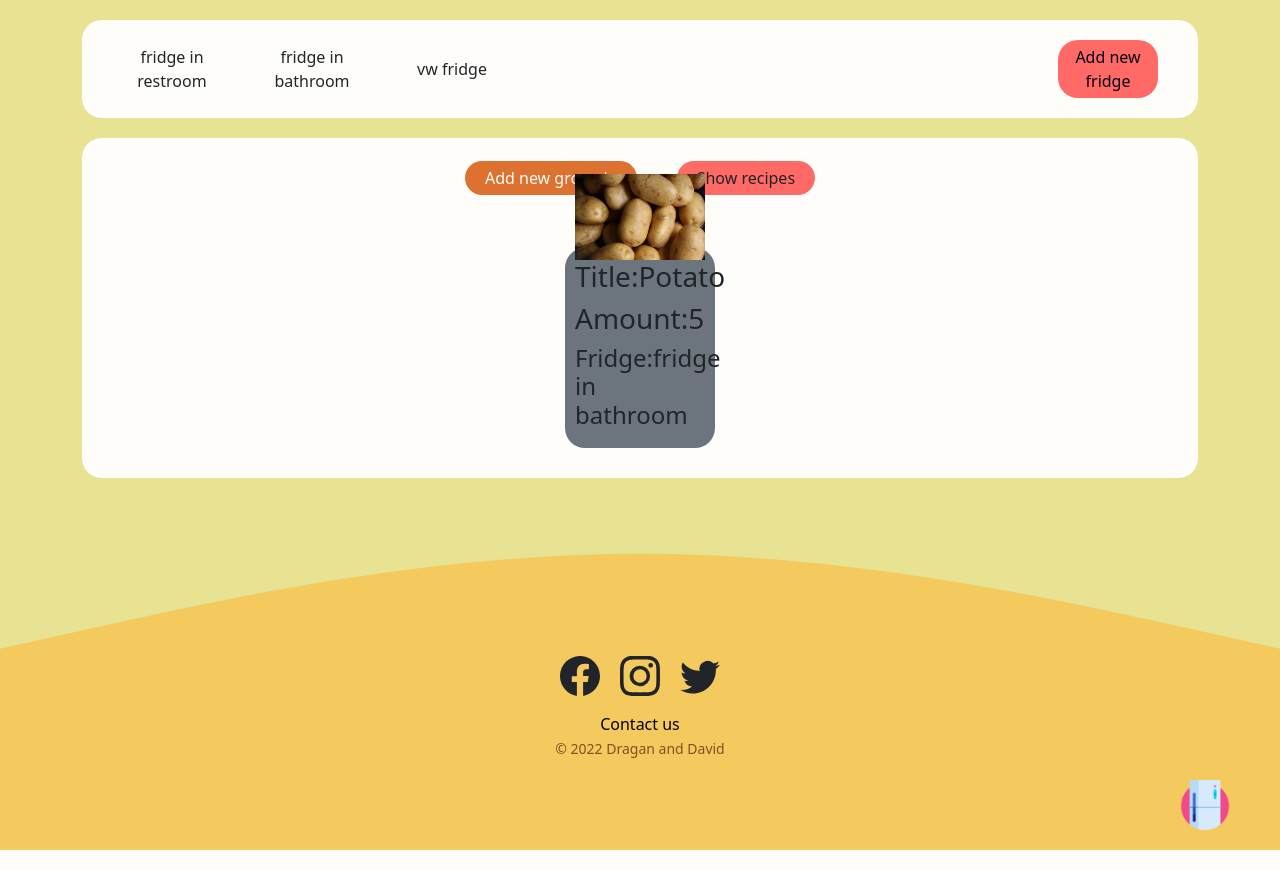
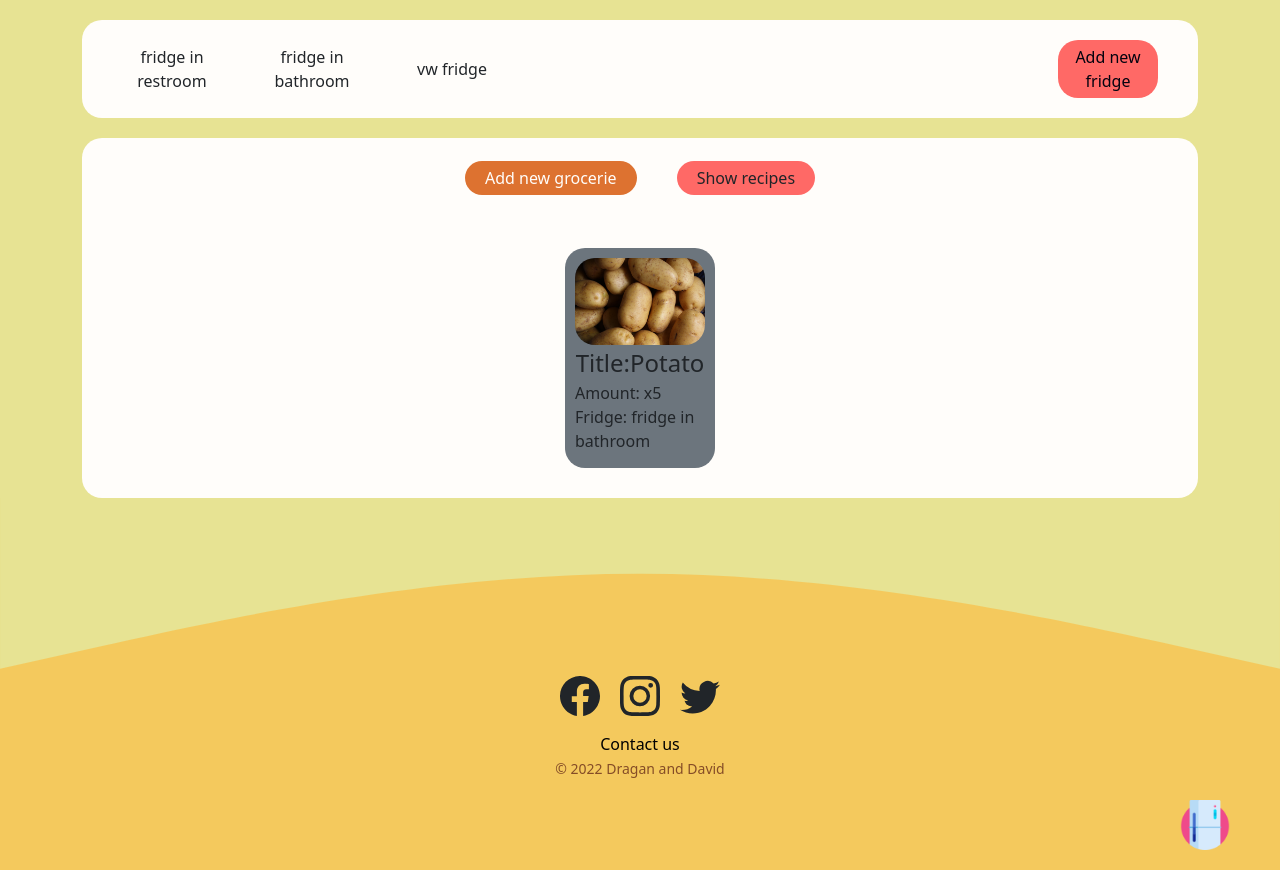
Before and after one commit to boostedgagi/myFridge, a PHP site: page /myFridge/fridges.php in a window 1280 px wide. Shown: the part 58-928 px from the top of the page. Run offline with PHP 8.4, Linux system fonts and the light colour scheme; a user stored in the database is signed in; data comes from the database, SQL or seed files in the repository.

Commit message:
Dizajn kartica za fridge.php

```diff
--- a/css/main.css
+++ b/css/main.css
@@ -329,24 +329,11 @@ body::-webkit-scrollbar-thumb {
 
 #fridges .container-lg .groceries .items .item {
   width: 150px;
-  height: 200px;
+  height: 220px;
   padding: 10px;
   margin: 20px 20px;
   background-color: #6C757D;
   border-radius: 20px;
-  display: -webkit-box;
-  display: -ms-flexbox;
-  display: flex;
-  -webkit-box-pack: center;
-      -ms-flex-pack: center;
-          justify-content: center;
-  -webkit-box-orient: vertical;
-  -webkit-box-direction: normal;
-      -ms-flex-direction: column;
-          flex-direction: column;
-  -webkit-box-pack: end;
-      -ms-flex-pack: end;
-          justify-content: flex-end;
 }
 
 @media screen and (max-width: 412px) {
@@ -361,13 +348,13 @@ body::-webkit-scrollbar-thumb {
   }
 }
 
+#fridges .container-lg .groceries .items .item img {
+  border-radius: 20px;
+}
+
 #amount {
   padding: 16px 12px;
   border: 1px solid #ced4da;
-}
-
-li {
-  list-style: none;
 }
 
 #roomateList li {
--- a/fridges.php
+++ b/fridges.php
@@ -65,7 +65,7 @@ $listOfAllFridges = new Database();
                     </li>
                     </ul>
                 </div>
-            <div class="row groceries">
+            <div class="row groceries justify-content-center">
                 <div class="menu">
                     <ul>
                         <li id="add" class="text-center" data-bs-toggle="modal" data-bs-target="#addNewGrocerieModal">Add new grocerie</li>
@@ -80,11 +80,11 @@ $listOfAllFridges = new Database();
                         echo "<h3>You don't have any groceries..</h3>";
                     }
                     foreach ($groceries->getGrocerieData() as $oneGrocerie) {
-                        echo "<div class='item'>
-                        <img src='".$oneGrocerie['gpp']."' alt>
-                        <h3>Title:".$oneGrocerie["grocerieName"]."</h3>
-                        <h3>Amount:".$oneGrocerie["grocerieAmount"]."</h3>
-                        <h4>Fridge:".$oneGrocerie["fridgeName"]."</h4>
+                        echo "<div class='item d-flex flex-column align-items-center'>
+                        <img class='img-fluid' src='".$oneGrocerie['gpp']."' alt>
+                        <h4 class='m-0 my-1'>Title:".$oneGrocerie["grocerieName"]."</h4>
+                        <p class='m-0 align-self-start'>Amount: x".$oneGrocerie["grocerieAmount"]."</p>
+                        <p class='m-0'>Fridge: ".$oneGrocerie["fridgeName"]."</p>
                     </div>";
                     }
                     ?>
--- a/scss/main.scss
+++ b/scss/main.scss
@@ -115,8 +115,6 @@ body::-webkit-scrollbar-thumb {
       }
     }
 
-
-
     .groceries {
       width: 100%;
       height: auto;
@@ -177,20 +175,20 @@ body::-webkit-scrollbar-thumb {
         flex-wrap: wrap;
         .item {
           width: 150px;
-          height: 200px;
+          height: 220px;
           padding: 10px;
           margin: 20px 20px;
           background-color: $gray;
           border-radius: 20px;
-          display: flex;
-          justify-content: center;
-          flex-direction: column;
-          justify-content: flex-end;
           @media screen and (max-width: 412px) {
             margin: 20px 10px;
           }
           @media screen and (max-width: 372px) {
             margin: 20px 5px;
+          }
+
+          img {
+            border-radius: 20px;
           }
         }
       }
@@ -201,9 +199,6 @@ body::-webkit-scrollbar-thumb {
   padding: 16px 12px;
   border: 1px solid $border-color;
 }
-li {
-  list-style: none;
-}
 
 #roomateList {
   li {
@@ -213,7 +208,6 @@ li {
 #userInfo {
   width: 300px;
 }
-
 #show-list {
   p {
     margin-top: 5px;
```
Also changed, not shown: 1 other file.
